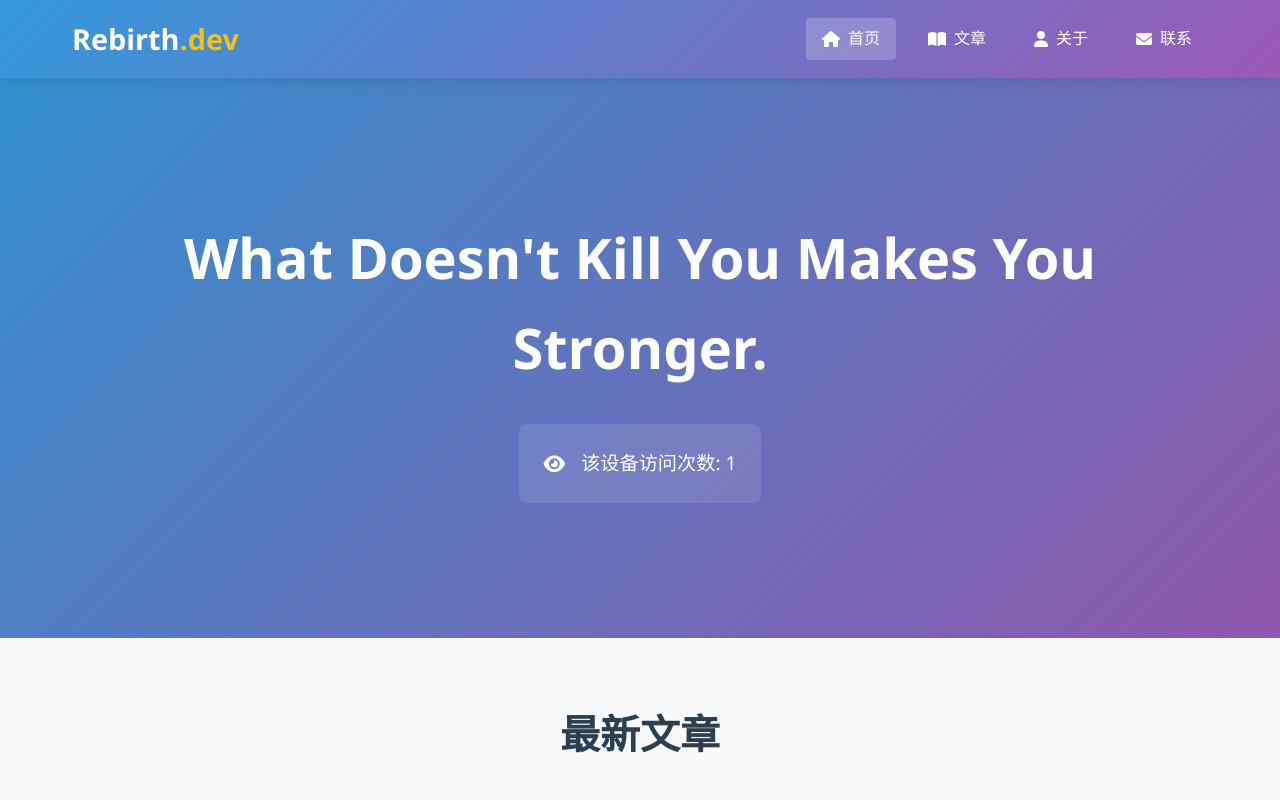
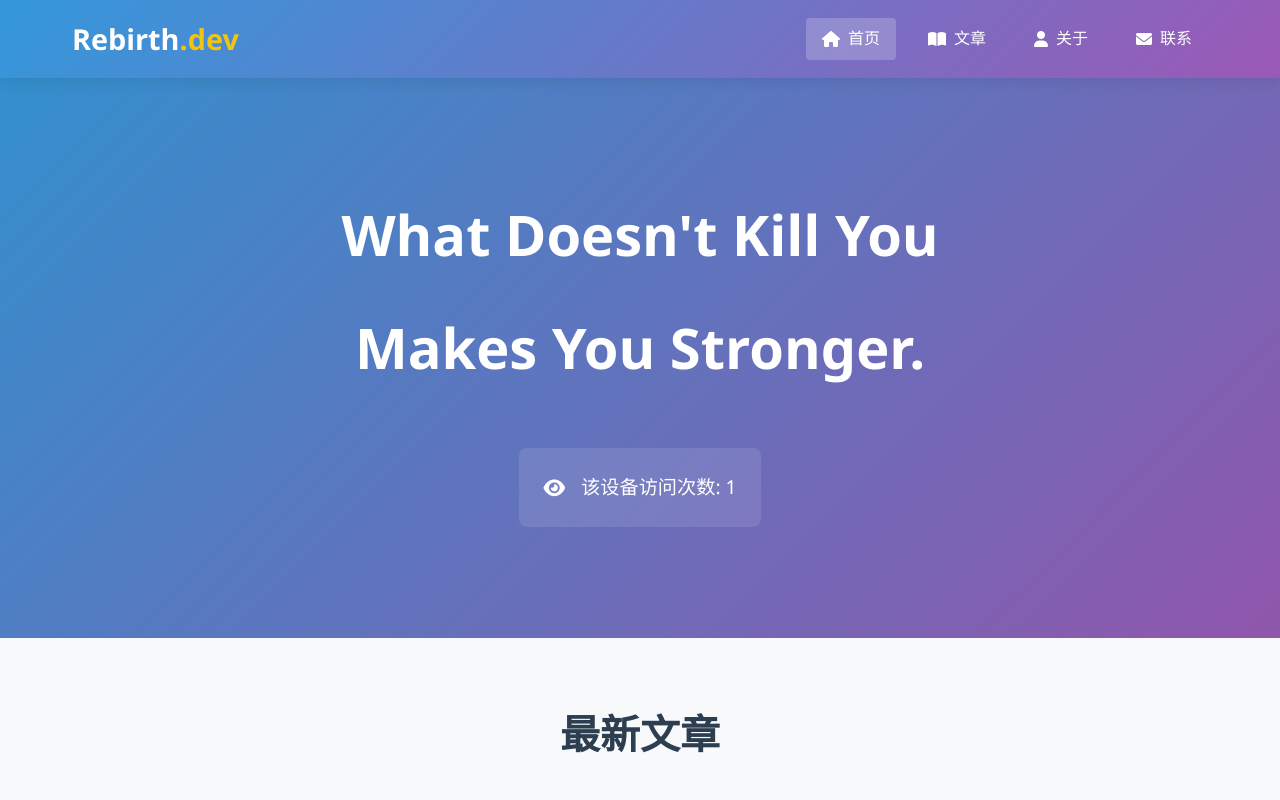
Before and after one commit to Rebirth666999/rebirth-blog, a plain HTML site: page index.html in a window 1280 px wide. Shown: the top 800 px of the page. Drawn offline with Linux system fonts and the light colour scheme.

Commit message:
Update index.html

```diff
--- a/index.html
+++ b/index.html
@@ -23,7 +23,10 @@
     <!-- 首页 -->
     <section id="home" class="hero-section">
         <div class="hero-content">
-            <h1 class="typewriter">What Doesn't Kill You Makes You Stronger.</h1>
+            <h1 class="typewriter">
+                <span class="typewriter-line">What Doesn't Kill You</span>
+                <span class="typewriter-line">Makes You Stronger.</span>
+            </h1>
             <div class="stats">
                 <div class="stat-item">
                     <i class="fas fa-eye"></i>
```
